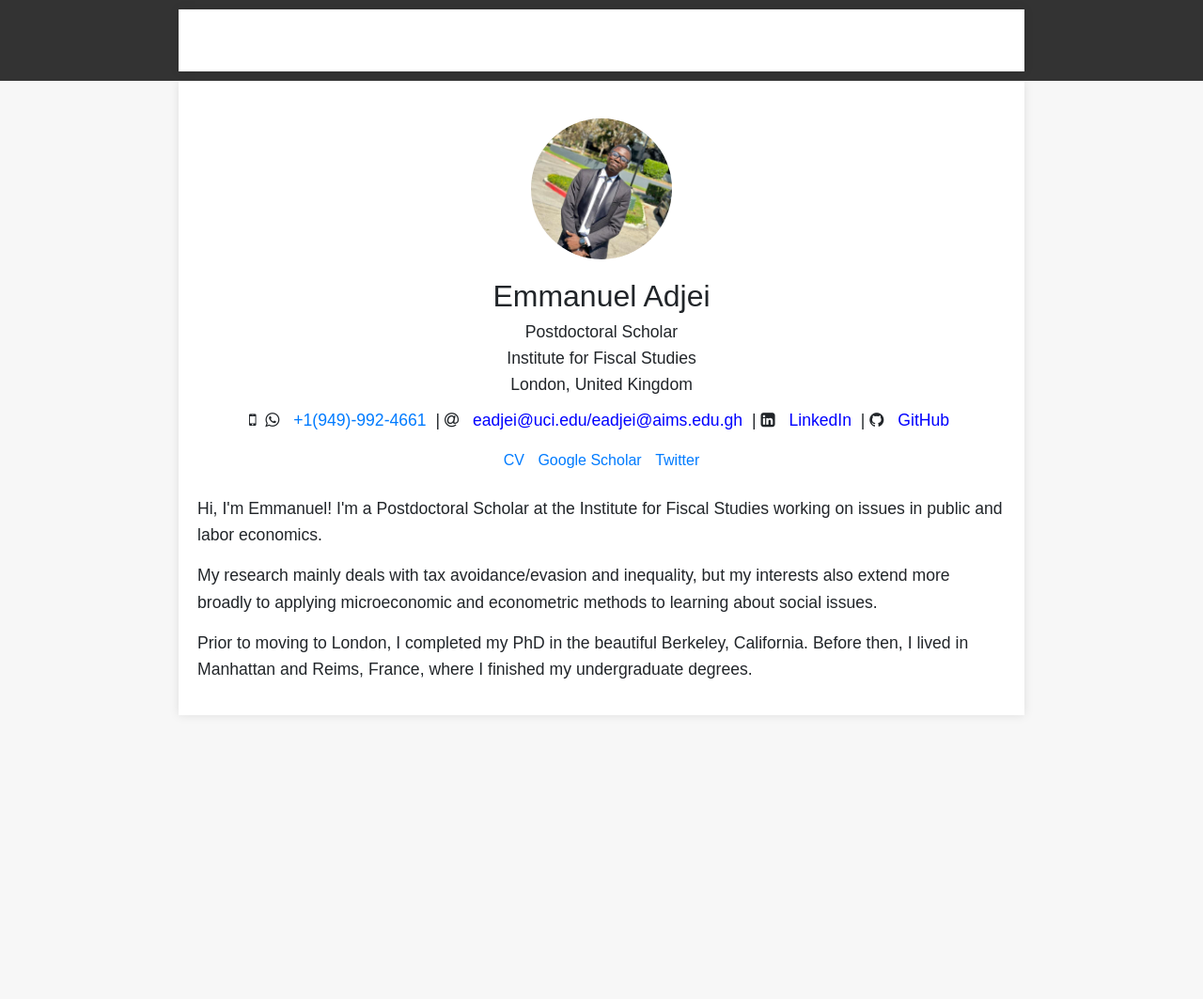
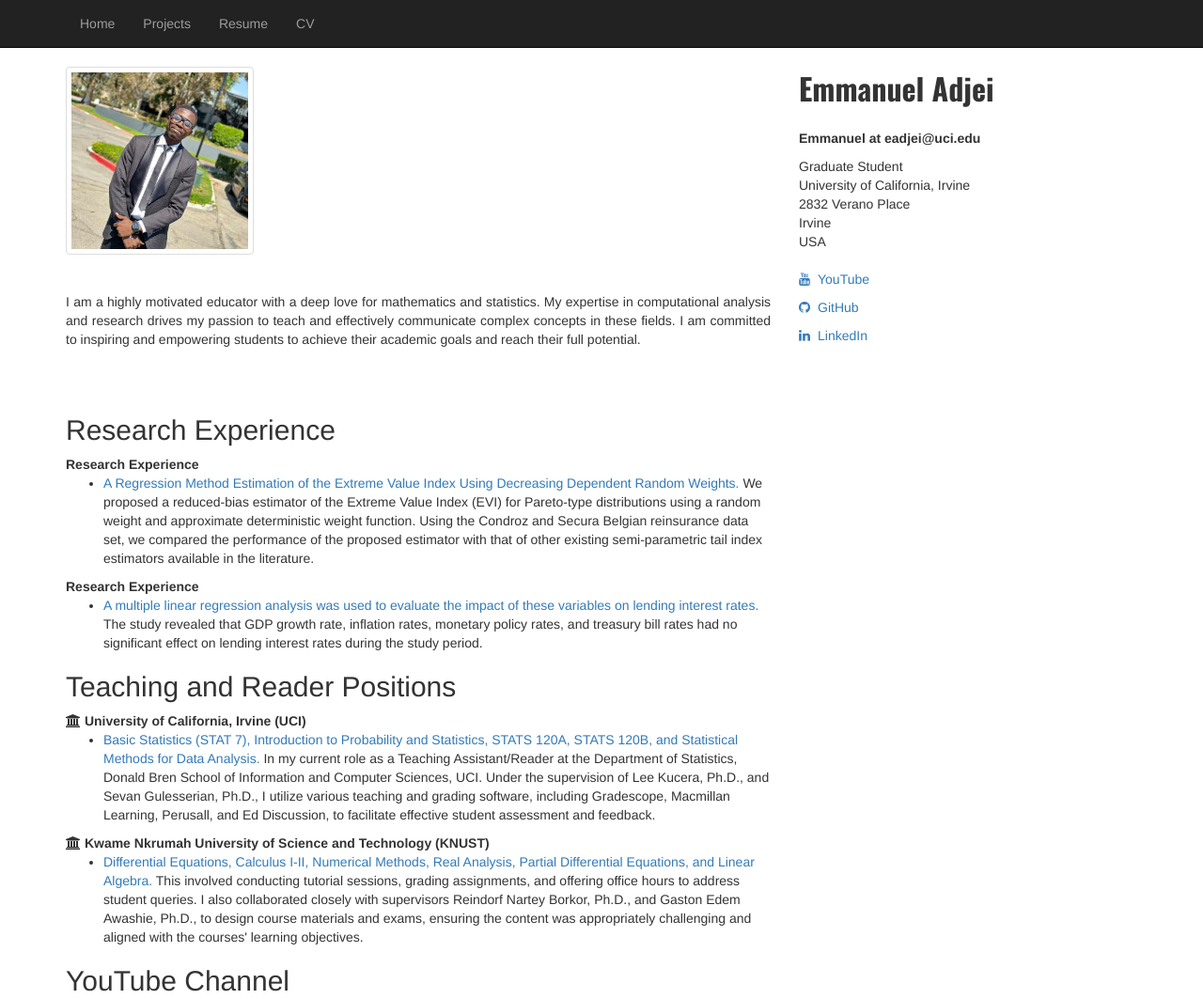
Before and after one commit to Adjeihero/website, a plain HTML site: page web.html in a window 1280 px wide. Shown: the top 1063 px of the page at 94% size. Before the commit the page ends 800 px from the top, so only its background shows below. Drawn offline with nearby package versions, Linux system fonts and the light colour scheme.

Commit message:
Use requested Plain Academic layout

```diff
--- a/web.html
+++ b/web.html
@@ -1,111 +1,160 @@
 <!DOCTYPE html>
+<!--
+    Plain-Academic by Vasilios Mavroudis
+    Released under the Simplified BSD License/FreeBSD (2-clause) License.
+    https://github.com/mavroudisv/plain-academic
+-->
+
 <html lang="en">
 <head>
-    <meta charset="UTF-8">
-    <meta name="viewport" content="width=device-width, initial-scale=1.0">
-    <title>Emmanuel Adjei - Researcher Profile</title>
-    <link rel="stylesheet" href="https://stackpath.bootstrapcdn.com/bootstrap/4.5.2/css/bootstrap.min.css">
+  <title>Emmanuel Adjei</title>
+  <meta charset="utf-8">
+  <meta name="viewport" content="width=device-width, initial-scale=1">
+  <link rel="stylesheet" href="https://maxcdn.bootstrapcdn.com/bootstrap/3.3.6/css/bootstrap.min.css">
+  <script src="https://ajax.googleapis.com/ajax/libs/jquery/1.12.0/jquery.min.js"></script>
+  <script src="https://maxcdn.bootstrapcdn.com/bootstrap/3.3.6/js/bootstrap.min.js"></script>
+  <link href="https://fonts.googleapis.com/css?family=Oswald:700" rel="stylesheet" type="text/css">
   <link rel="stylesheet" href="https://cdnjs.cloudflare.com/ajax/libs/font-awesome/4.7.0/css/font-awesome.min.css">
   <style>
-        body {
-            font-family: 'Arial', sans-serif;
-            line-height: 1.6;
-            margin: 0;
-            padding: 0;
-            background-color: #f7f7f7;
+    .main-image {
+      width: 50%;
+      max-width: 200px; /* Adjust the maximum width as needed */
+      height: auto;
+      border: 1px solid #ddd; /* Add a light border */
+      border-radius: 4px; /* Slightly round the corners */
+      padding: 5px; /* Add some padding for a cleaner look */
+      margin-bottom: 20px; /* Add some space below the image */
     }
-        .navbar {
-            background-color: #333;
-            color: white;
-            padding: 10px 0;
+    .sidebar-links dd a {
+      display: flex;
+      align-items: center;
+      margin-bottom: 10px;
     }
-        .navbar a {
-            color: white;
-            margin: 0 15px;
-            text-decoration: none;
+    .sidebar-links i {
+      margin-right: 8px;
     }
-        .navbar a:hover {
-            text-decoration: underline;
+    .sidebar-section {
+      margin-top: 20px;
     }
-        .container {
-            max-width: 900px;
-            margin: auto;
-            padding: 20px;
-            background-color: white;
-            box-shadow: 0 0 10px rgba(0, 0, 0, 0.1);
-        }
-        .profile-img {
-            max-width: 150px;
-            border-radius: 50%;
-            display: block;
-            margin: 20px auto;
-        }
-        .header {
-            text-align: center;
-            margin-bottom: 20px;
-        }
-        .header h1 {
-            margin-bottom: 5px;
-            font-size: 2em;
-        }
-        .header p {
-            margin: 5px 0;
-            font-size: 1.1em;
-        }
-        .header a {
-            display: inline-block;
-            color: #007bff;
-            text-decoration: none;
-            margin: 5px;
-        }
-        .header a:hover {
-            text-decoration: underline;
-        }
-        .contact-info i {
-            margin-right: 5px;
-        }
-        .content {
-            margin-top: 20px;
-            font-size: 1.1em;
-        }
-        .content p {
-            margin-bottom: 15px;
+    .content-section {
+      margin-bottom: 40px;
     }
   </style>
 </head>
 <body>
 
-<div class="navbar">
+<!-- Navigation -->
+<nav class="navbar navbar-inverse navbar-static-top" role="navigation">
   <div class="container">
-        <a href="#">Home</a>
-        <a href="#">Research</a>
-        <a href="#">Teaching</a>
-        <a href="#">Non-econ Miscellanea</a>
+    <div class="navbar-header">
+      <button type="button" class="navbar-toggle collapsed" data-toggle="collapse" data-target="#bs-example-navbar-collapse-1">
+        <span class="sr-only">Toggle navigation</span>
+        <span class="icon-bar"></span>
+        <span class="icon-bar"></span>
+        <span class="icon-bar"></span>
+      </button>
+    </div>
+
+    <!-- Collect the nav links, forms, and other content for toggling -->
+    <div class="collapse navbar-collapse" id="bs-example-navbar-collapse-1">
+      <ul class="nav navbar-nav">
+        <li><a href="index.html">Home</a></li>
+        <li><a href="https://github.com/Adjeihero/Project.git">Projects</a></li>
+        <li><a href="https://github.com/Adjeihero/RESUME/blob/main/Resume%20(1).pdf">Resume</a></li>
+        <li><a href="https://github.com/Adjeihero/CV/blob/main/CV_Emmanuel_Adjei.pdf">CV</a></li>
+      </ul>
+    </div>
+  </div>
+</nav>
+
+<!-- Page Content -->
+<div class="container">
+
+  <div class="row">
+
+    <!-- Entries Column -->
+    <div class="col-md-8 content-section">
+
+      <!-- Main Image -->
+      <img class="img-responsive main-image" src="adjei.jpg" alt=""><br>
+
+      <div style="text-align:justify;">
+        <p>I am a highly motivated educator with a deep love for mathematics and statistics. My expertise in computational analysis and research drives my passion to teach and effectively communicate complex concepts in these fields. I am committed to inspiring and empowering students to achieve their academic goals and reach their full potential.</p>
       </div>
     </div>
 
-<div class="container">
-    <div class="header">
-        <img src="adjei.jpg" alt="Emmanuel Adjei" class="profile-img">
-        <h1>Emmanuel Adjei</h1>
-        <p>Postdoctoral Scholar<br>Institute for Fiscal Studies<br>London, United Kingdom</p>
-        <p class="contact-info">
-            <i class="fa fa-mobile"></i> <i class="fa fa-whatsapp"></i> <a href="tel:+19499924661">+1(949)-992-4661</a> |
-            <i class="fa fa-at"></i> <a href="mailto:eadjei@uci.edu" style="color:blue;">eadjei@uci.edu/eadjei@aims.edu.gh</a> |
-            <i class="fa fa-linkedin-square"></i> <a href="https://www.linkedin.com/in/emmanuel-adjei-hero/" style="color:blue;">LinkedIn</a> |
-            <i class="fa fa-github"></i> <a href="https://github.com/Adjeihero" style="color:blue;">GitHub</a>
+    <!-- Sidebar -->
+    <div class="col-md-4">
+      <div style="font-family: 'Oswald', sans-serif; font-size: 32px;"><b>Emmanuel Adjei</b></div><br>
+      <p><b>Emmanuel at eadjei@uci.edu</b></p>
+
+      <p>Graduate Student<br>
+      University of California, Irvine<br>
+      2832 Verano Place<br>
+      Irvine <br>
+      USA<br>
       </p>
-        <a href="#">CV</a>
-        <a href="#">Google Scholar</a>
-        <a href="#">Twitter</a>
-    </div>
 
-    <div class="content">
-        <p>Hi, I'm Emmanuel! I'm a Postdoctoral Scholar at the Institute for Fiscal Studies working on issues in public and labor economics.</p>
-        <p>My research mainly deals with tax avoidance/evasion and inequality, but my interests also extend more broadly to applying microeconomic and econometric methods to learning about social issues.</p>
-        <p>Prior to moving to London, I completed my PhD in the beautiful Berkeley, California. Before then, I lived in Manhattan and Reims, France, where I finished my undergraduate degrees.</p>
+
+      <!-- Links on the Sidebar -->
+      <div class="sidebar-section sidebar-links">
+        <dd>
+          <a href="https://www.youtube.com/channel/UCWEyu3Rjsr8FxaVyO9uAevQ" target="_blank">
+            <i class="fa fa-youtube"></i> YouTube
+          </a>
+        </dd>
+        <dd>
+          <a href="https://github.com/Adjeihero" target="_blank">
+            <i class="fa fa-github"></i> GitHub
+          </a>
+        </dd>
+        <dd>
+          <a href="https://www.linkedin.com/in/emmanuel-adjei-hero/" target="_blank">
+            <i class="fa fa-linkedin"></i> LinkedIn
+          </a>
+        </dd>
       </div>
     </div>
 
+    <!-- Main Content -->
+    <div class="col-md-8 content-section">
+
+      <h2 id="Research Experience">Research Experience</h2>
+
+      <strong><i class="#"></i> Research Experience</strong><br/>
+      <ul>
+        <li class="paper" words="add, your, keywords, here"><a href="https://github.com/Adjeihero/Graduate-research.git">A Regression Method Estimation of the Extreme Value Index Using Decreasing Dependent Random Weights.</a> We proposed a reduced-bias estimator of the Extreme Value Index (EVI) for Pareto-type distributions using a random weight and approximate deterministic weight function. Using the Condroz and Secura Belgian reinsurance data set, we compared the performance of the proposed estimator with that of other existing semi-parametric tail index estimators available in the literature.</li>
+      </ul>
+
+      <strong><i class="#"></i> Research Experience</strong><br/>
+      <ul>
+        <li class="paper" words="add, your, keywords, here"><a href="https://github.com/Adjeihero/Undergraduate-Research.git">A multiple linear regression analysis was used to evaluate the impact of these variables on lending interest rates.</a> The study revealed that GDP growth rate, inflation rates, monetary policy rates, and treasury bill rates had no significant effect on lending interest rates during the study period.</li>
+      </ul>
+
+      <h2 id="publications">Teaching and Reader Positions</h2>
+      <strong><i class="fa fa-university"></i> University of California, Irvine (UCI)</strong><br/>
+      <ul>
+        <li class="paper" words="add, your, keywords, here"><a href="#">Basic Statistics (STAT 7), Introduction to Probability and Statistics, STATS 120A, STATS 120B, and Statistical Methods for Data Analysis.</a> In my current role as a Teaching Assistant/Reader at the Department of Statistics, Donald Bren School of Information and Computer Sciences, UCI. Under the supervision of Lee Kucera, Ph.D., and Sevan Gulesserian, Ph.D., I utilize various teaching and grading software, including Gradescope, Macmillan Learning, Perusall, and Ed Discussion, to facilitate effective student assessment and feedback.</li>
+      </ul>
+
+      <strong><i class="fa fa-university"></i> Kwame Nkrumah University of Science and Technology (KNUST)</strong><br/>
+      <ul>
+        <li class="paper" words="add, your, keywords, here"><a href="#">Differential Equations, Calculus I-II, Numerical Methods, Real Analysis, Partial Differential Equations, and Linear Algebra.</a> This involved conducting tutorial sessions, grading assignments, and offering office hours to address student queries. I also collaborated closely with supervisors Reindorf Nartey Borkor, Ph.D., and Gaston Edem Awashie, Ph.D., to design course materials and exams, ensuring the content was appropriately challenging and aligned with the courses' learning objectives.</li>
+      </ul>
+
+      <h2 id="YouTube Channel">YouTube Channel</h2>
+      <strong><i class="fa fa-youtube"></i> YouTube Channel</strong><br/>
+      <ul>
+        <li class="paper" words="add, your, keywords, here"><a href="https://www.youtube.com/channel/UCWEyu3Rjsr8FxaVyO9uAevQ">Introductory Lessons on Partial Differential Equations on Transport, Heat, and Wave Equations.</a> We explore a step-by-step analytical approach to introductory PDE questions at the undergraduate level using Drábek, Pavel, and Gabriela Holubová. Elements of partial differential equations. Berlin: Walter de Gruyter, 2007.</li>
+      </ul>
+
+    </div>
+  </div>
+</div>
+<!-- /.container -->
+
+<!-- Other people may like it too! -->
+<a style="color:#b5bec9;font-size:0.8em; float:right;" href="https://github.com/mavroudisv/plain-academic">Plain Academic</a>
+
 </body>
 </html>
```
Lines whose indentation alone changed are shown as unchanged.
